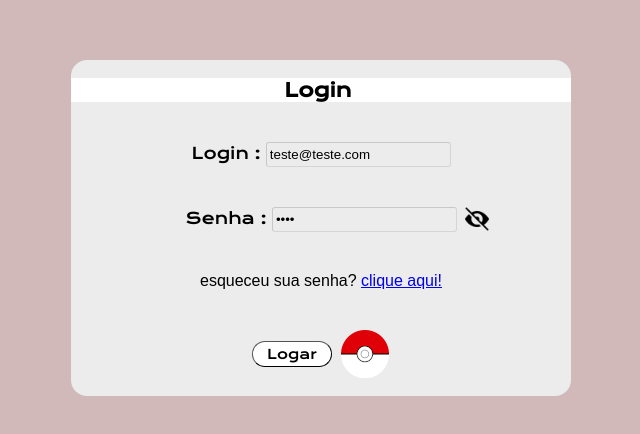
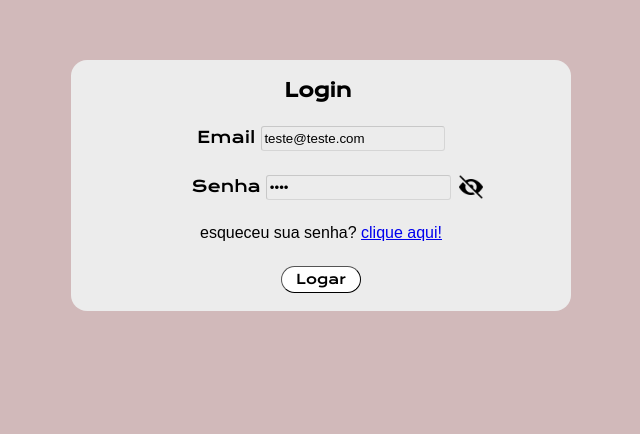
Before and after one commit to jonatan-abade/pokedex-front, a plain HTML site: page login.html in a window 1280 px wide. Shown: the part 180-614 px from the top of the page, without its empty margins (319-959 px from the left). Drawn offline with nearby package versions, Linux system fonts and the light colour scheme.

Commit message:
Melhorias no estilo da página de login, incluindo ajustes de layout e atualização de rótulos de campos.

```diff
--- a/css/style.css
+++ b/css/style.css
@@ -1,16 +1,17 @@
 @import url('https://fonts.googleapis.com/css2?family=Krona+One&display=swap');
-*{
+
+* {
     padding: 0px;
     margin: 0px;
 }
 
-.apresentacao{
+.apresentacao {
     display: flex;
     align-items: center;
     justify-content: center;
-    flex-direction: column ;
+    flex-direction: column;
     box-sizing: border-box;
-    gap: 40px;
+    gap: 1.5em;
     width: 500px;
     margin: auto;
     margin-top: 30vh;
@@ -19,14 +20,15 @@
     padding: 18px 0px;
     border-radius: 16px;
 }
-#apresentacao_titulo{
+
+#apresentacao_titulo {
     font-family: "Krona One", serif;
     width: 100%;
     text-align: center;
     padding: auto;
-    background-color: white;
 }
-#redefinir_senha_button{
+
+#redefinir_senha_button {
     height: 2em;
     width: 8em;
     font-family: "Krona One", serif;
@@ -36,7 +38,8 @@
     margin-top: 1em;
 
 }
-#redefinir_senha_button:hover{
+
+#redefinir_senha_button:hover {
     color: white;
     background-color: #E00007;
     border-width: 0;
--- a/login.html
+++ b/login.html
@@ -14,12 +14,12 @@
         <h3 id='apresentacao_titulo'>Login <img src="" alt=""></h3>
 
         <div>
-            <label for="name">Login :</label>
+            <label for="name">Email</label>
             <input class="apresentacao_input" type="text" name="name" id="name" placeholder=" email"
                 value="teste@teste.com">
         </div>
         <div>
-            <label for="password">Senha :</label>
+            <label for="password">Senha</label>
             <input class="apresentacao_input" type="password" name="password" id="password" placeholder="senha"
                 value="1234">
             <img id="iconeVisibilidade" src="imagens/iconeInvisivel.png" alt="icone de visibilidade"
@@ -28,7 +28,6 @@
         <div id="esqc"> esqueceu sua senha? <a href="redefinirsenha.html"> clique aqui!</a></div>
         <div class='box_submit'>
             <button id="login_submit_btn" name="login_submit_btn" type="submit">Logar</button>
-            <img id='login_submit_pkb' src="imagens/pokebolapequena.png" alt="pokebolapequena">
         </div>
     </form>
     <script src="scripts/login.js"></script>
```
